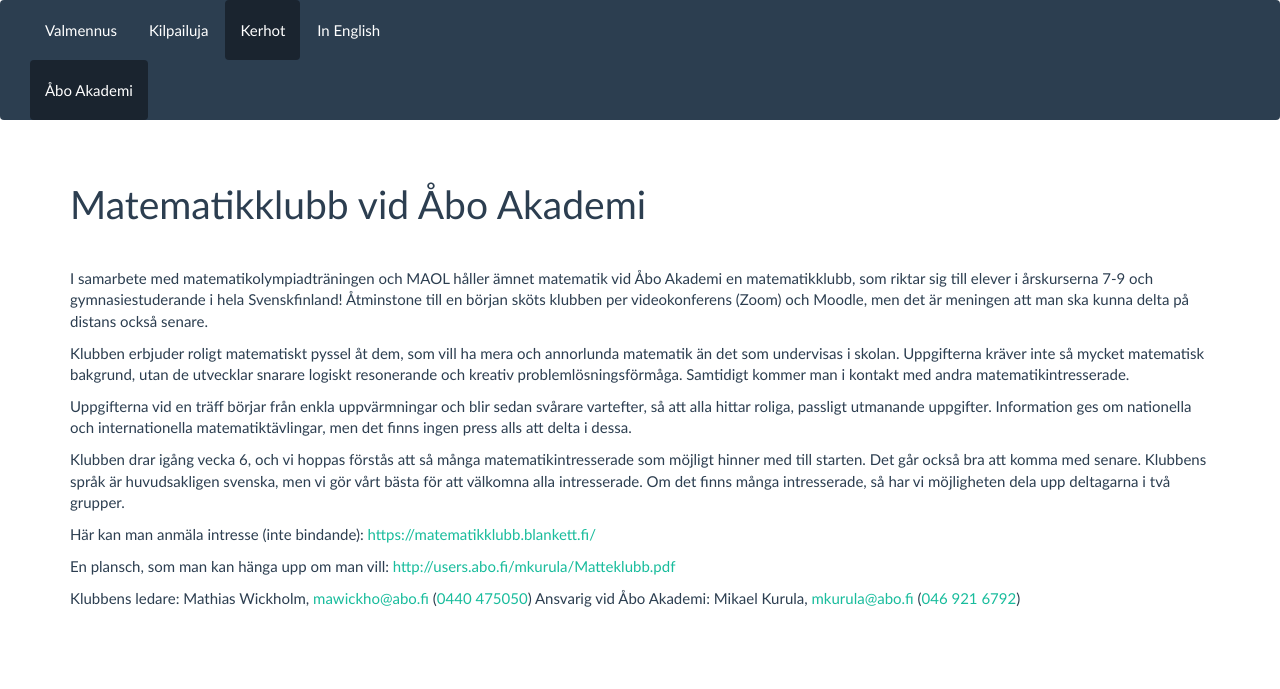
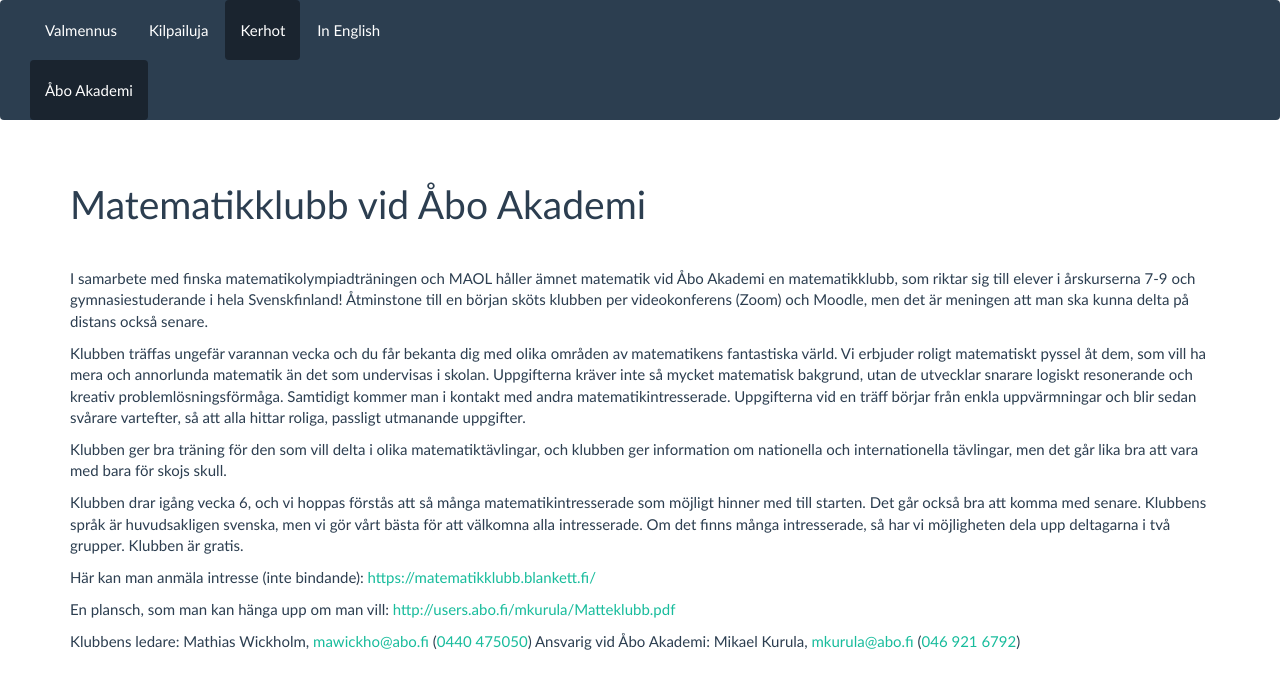
Before and after one commit to matematiikkakilpailut/matematiikkakilpailut.github.io, a Jekyll site: the page built from kerhot/abo/index.md, in a window 1280 px wide. Shown: the top 689 px of the page. Built offline with Jekyll 4.4.1, drawn with Linux system fonts in a browser that asks for light colours.

Commit message:
Update index.md

```diff
--- a/kerhot/abo/index.md
+++ b/kerhot/abo/index.md
@@ -5,13 +5,13 @@
 lang: sv-FI
 ---
 
-I samarbete med matematikolympiadträningen och MAOL håller ämnet matematik vid Åbo Akademi en matematik­klubb, som riktar sig till elever i årskurserna 7-9 och gymnasie­studerande i hela Svensk­finland! Åtminstone till en början sköts klubben per video­konferens (Zoom) och Moodle, men det är meningen att man ska kunna delta på distans också senare.
+I samarbete med finska matematikolympiadträningen och MAOL håller ämnet matematik vid Åbo Akademi en matematik­klubb, som riktar sig till elever i årskurserna 7-9 och gymnasie­studerande i hela Svensk­finland! Åtminstone till en början sköts klubben per video­konferens (Zoom) och Moodle, men det är meningen att man ska kunna delta på distans också senare.
 
-Klubben erbjuder roligt matematiskt pyssel åt dem, som vill ha mera och annorlunda matematik än det som undervisas i skolan. Uppgifterna kräver inte så mycket matematisk bakgrund, utan de utvecklar snarare logiskt resonerande och kreativ problem­lösnings­förmåga. Samtidigt kommer man i kontakt med andra matematikintresserade.
+Klubben träffas ungefär varannan vecka och du får bekanta dig med olika områden av matematikens fantastiska värld. Vi erbjuder roligt matematiskt pyssel åt dem, som vill ha mera och annorlunda matematik än det som undervisas i skolan. Uppgifterna kräver inte så mycket matematisk bakgrund, utan de utvecklar snarare logiskt resonerande och kreativ problem­lösnings­förmåga. Samtidigt kommer man i kontakt med andra matematikintresserade. Uppgifterna vid en träff börjar från enkla uppvärmningar och blir sedan svårare vartefter, så att alla hittar roliga, passligt utmanande uppgifter.
 
-Uppgifterna vid en träff börjar från enkla uppvärmningar och blir sedan svårare vartefter, så att alla hittar roliga, passligt utmanande uppgifter. Information ges om nationella och internationella matematiktävlingar, men det finns ingen press alls att delta i dessa.
+Klubben ger bra träning för den som vill delta i olika matematiktävlingar, och klubben ger information om nationella och internationella tävlingar, men det går lika bra att vara med bara för skojs skull.
 
-Klubben drar igång vecka 6, och vi hoppas förstås att så många matematik­intresserade som möjligt hinner med till starten. Det går också bra att komma med senare. Klubbens språk är huvudsakligen svenska, men vi gör vårt bästa för att välkomna alla intresserade. Om det finns många intresserade, så har vi möjligheten dela upp deltagarna i två grupper.
+Klubben drar igång vecka 6, och vi hoppas förstås att så många matematik­intresserade som möjligt hinner med till starten. Det går också bra att komma med senare. Klubbens språk är huvudsakligen svenska, men vi gör vårt bästa för att välkomna alla intresserade. Om det finns många intresserade, så har vi möjligheten dela upp deltagarna i två grupper. Klubben är gratis.
 
 Här kan man anmäla intresse (inte bindande): <https://matematikklubb.blankett.fi/>
 
```
